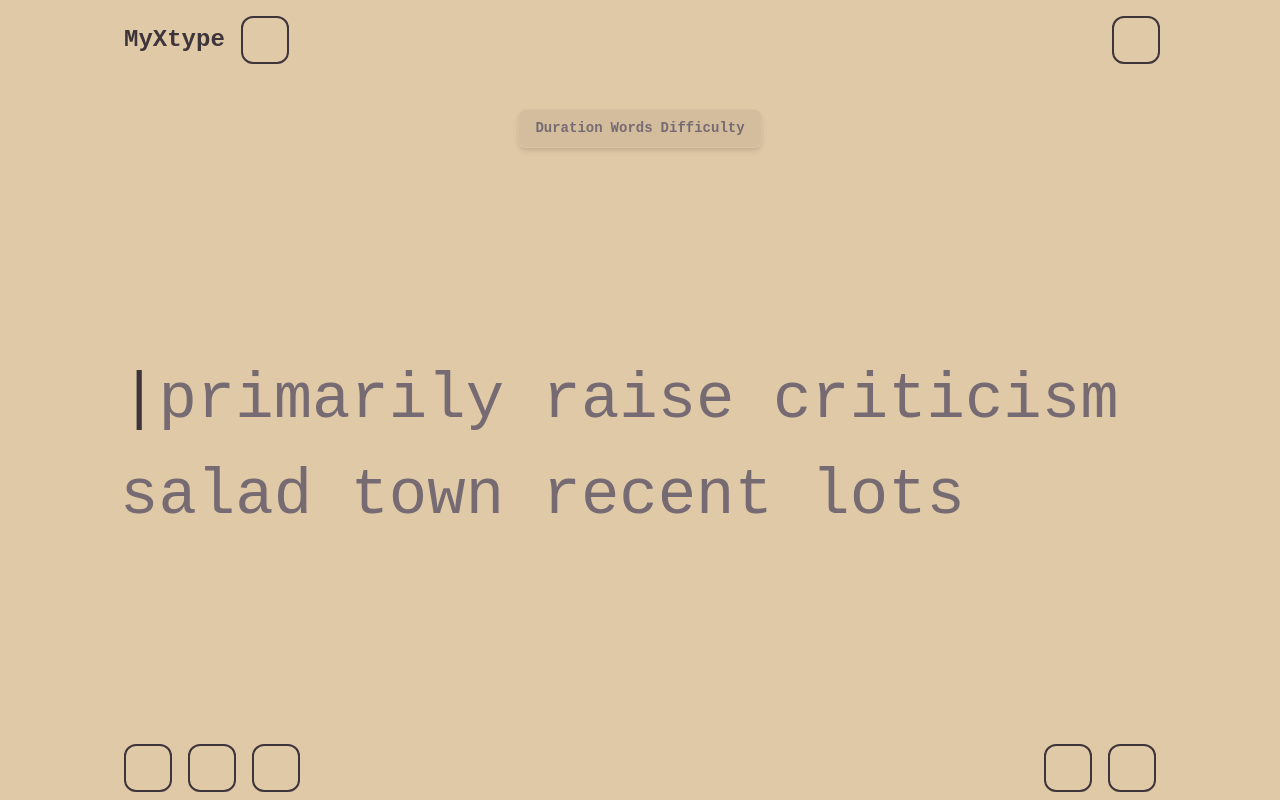
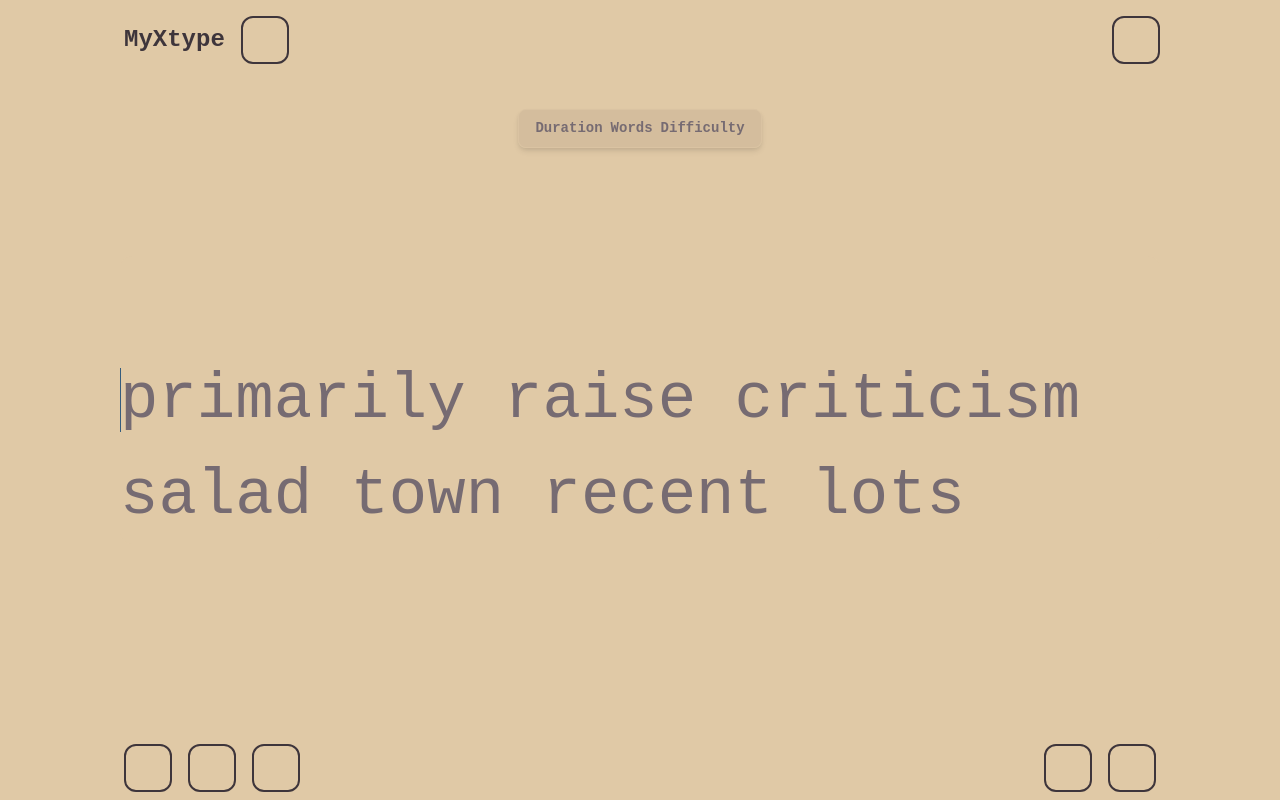
Before and after one commit to MyXtreme/SkillDevelopment, a React (Vite) app: page / in a window 1280 px wide. Built offline with nearby package versions, Linux system fonts and the light colour scheme.

Commit message:
feat: enhance TypingDisplay with caret indicator and animation for improved user experience

```diff
--- a/src/features/typingExperience/components/TypingDisplay.tsx
+++ b/src/features/typingExperience/components/TypingDisplay.tsx
@@ -37,11 +37,18 @@ export default function TypingDisplay() {
         >
           {tokens.map((token, index) => (
             <Fragment key={`${token.char}-${index}`}>
-              {token.isCaretBefore && <span className="caretIndicator">|</span>}
               <span
                 ref={setSpanRef(index)}
-                className={typingDisplayStyles[token.classNameKey]}
+                className={clsx(typingDisplayStyles[token.classNameKey], {
+                  [typingDisplayStyles.caretAnchor]: token.isCaretBefore,
+                })}
               >
+                {token.isCaretBefore && (
+                  <span
+                    className={typingDisplayStyles.caretIndicator}
+                    aria-hidden="true"
+                  />
+                )}
                 {token.char}
               </span>
             </Fragment>
--- a/src/features/typingExperience/components/typing-display.module.css
+++ b/src/features/typingExperience/components/typing-display.module.css
@@ -44,3 +44,25 @@
   background-color: rgba(230, 57, 70, 10%);
   border-radius: 4px;
 }
+
+.caretAnchor {
+  position: relative;
+}
+
+.caretIndicator {
+  position: absolute;
+  top: 50%;
+  left: 0;
+  width: 2px;
+  height: 1em;
+  background-color: var(--color-accent);
+  transform: translate(-50%, -50%);
+  animation: caretBlink 1s step-end infinite;
+  pointer-events: none;
+}
+
+@keyframes caretBlink {
+  50% {
+    opacity: 0;
+  }
+}
```
